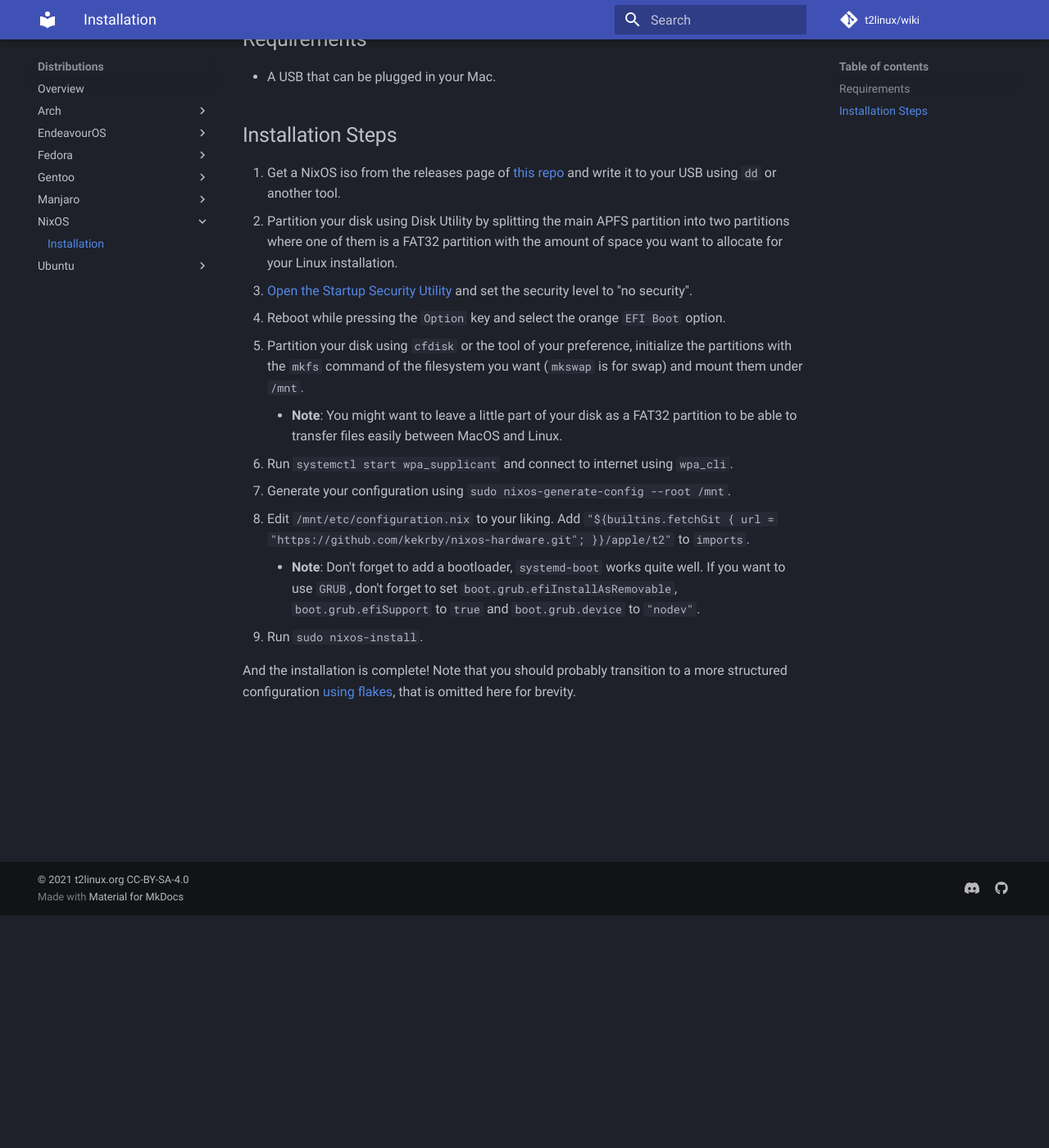
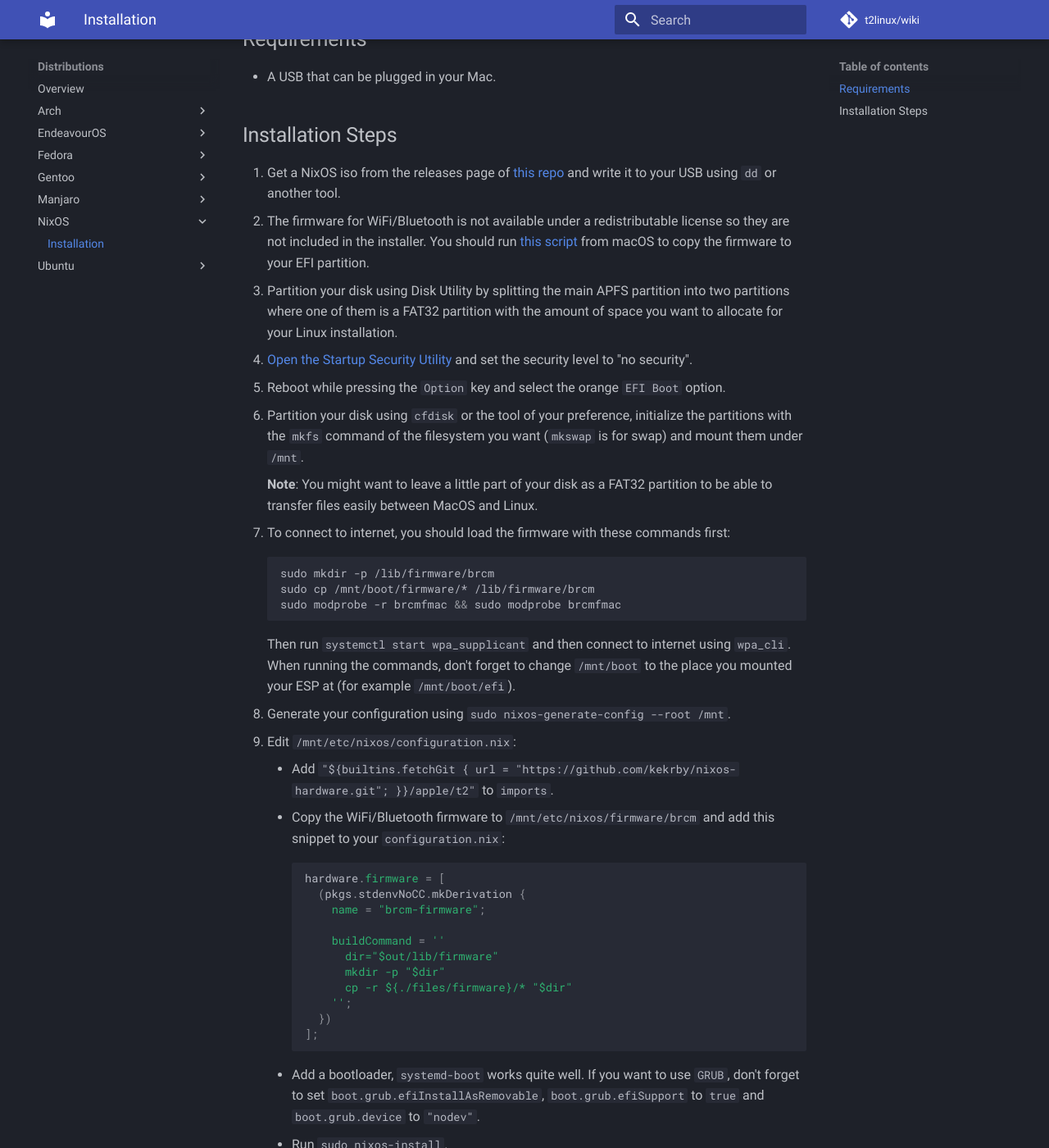
Before and after one commit to t2linux/wiki, an MkDocs documentation site: the page built from docs/distributions/nixos/installation.md, in a window 1280 px wide and 1400 px high, scrolled down 284 px. Shown: the whole window at 82% size. Built offline with MkDocs 1.6.1 and Material for MkDocs 9.7.7, drawn with Linux system fonts in a browser that asks for light colours; comment, search, counter and statistics services are not loaded.

Commit message:
docs/distributions/nixos: add instructions on how to set up firmware

````diff
--- a/docs/distributions/nixos/installation.md
+++ b/docs/distributions/nixos/installation.md
@@ -7,16 +7,46 @@
 ## Installation Steps
 
 1. Get a NixOS iso from the releases page of [this repo](https://github.com/kekrby/nixos-t2-iso) and write it to your USB using `dd` or another tool.
-2. Partition your disk using Disk Utility by splitting the main APFS partition into two partitions where one of them is a FAT32 partition with the amount of space you want to allocate for your Linux installation.
-3. [Open the Startup Security Utility](https://support.apple.com/en-us/HT208198) and set the security level to "no security".
-4. Reboot while pressing the `Option` key and select the orange `EFI Boot` option.
-5. Partition your disk using `cfdisk` or the tool of your preference, initialize the partitions with the `mkfs` command of the filesystem you want (`mkswap` is for swap) and mount them under `/mnt`.
-    * **Note**: You might want to leave a little part of your disk as a FAT32 partition to be able to transfer files easily between MacOS and Linux.
-6. Run `systemctl start wpa_supplicant` and connect to internet using `wpa_cli`.
-7. Generate your configuration using `sudo nixos-generate-config --root /mnt`.
-8. Edit `/mnt/etc/configuration.nix` to your liking. Add `"${builtins.fetchGit { url = "https://github.com/kekrby/nixos-hardware.git"; }}/apple/t2"` to `imports`.
-    * **Note**: Don't forget to add a bootloader, `systemd-boot` works quite well. If you want to use `GRUB`, don't forget to set `boot.grub.efiInstallAsRemovable`, `boot.grub.efiSupport` to `true` and `boot.grub.device` to `"nodev"`.
-9. Run `sudo nixos-install`.
+2. The firmware for WiFi/Bluetooth is not available under a redistributable license so they are not included in the installer. You should run [this script](https://github.com/t2linux/wiki/blob/master/docs/tools/firmware.sh) from macOS to copy the firmware to your EFI partition.
+3. Partition your disk using Disk Utility by splitting the main APFS partition into two partitions where one of them is a FAT32 partition with the amount of space you want to allocate for your Linux installation.
+4. [Open the Startup Security Utility](https://support.apple.com/en-us/HT208198) and set the security level to "no security".
+5. Reboot while pressing the `Option` key and select the orange `EFI Boot` option.
+6. Partition your disk using `cfdisk` or the tool of your preference, initialize the partitions with the `mkfs` command of the filesystem you want (`mkswap` is for swap) and mount them under `/mnt`.
+
+    **Note**: You might want to leave a little part of your disk as a FAT32 partition to be able to transfer files easily between MacOS and Linux.
+
+7. To connect to internet, you should load the firmware with these commands first:
+
+    ```sh
+    sudo mkdir -p /lib/firmware/brcm
+    sudo cp /mnt/boot/firmware/* /lib/firmware/brcm
+    sudo modprobe -r brcmfmac && sudo modprobe brcmfmac
+    ```
+
+    Then run `systemctl start wpa_supplicant` and then connect to internet using `wpa_cli`.
+    When running the commands, don't forget to change `/mnt/boot` to the place you mounted your ESP at (for example `/mnt/boot/efi`).
+
+8. Generate your configuration using `sudo nixos-generate-config --root /mnt`.
+9. Edit `/mnt/etc/nixos/configuration.nix`:
+    * Add `"${builtins.fetchGit { url = "https://github.com/kekrby/nixos-hardware.git"; }}/apple/t2"` to `imports`.
+    * Copy the WiFi/Bluetooth firmware to `/mnt/etc/nixos/firmware/brcm` and add this snippet to your `configuration.nix`:
+
+        ```nix
+        hardware.firmware = [
+          (pkgs.stdenvNoCC.mkDerivation {
+            name = "brcm-firmware";
+
+            buildCommand = ''
+              dir="$out/lib/firmware"
+              mkdir -p "$dir"
+              cp -r ${./files/firmware}/* "$dir"
+            '';
+          })
+        ];
+        ```
+
+    * Add a bootloader, `systemd-boot` works quite well. If you want to use `GRUB`, don't forget to set `boot.grub.efiInstallAsRemovable`, `boot.grub.efiSupport` to `true` and `boot.grub.device` to `"nodev"`.
+10. Run `sudo nixos-install`.
 
 And the installation is complete!
 Note that you should probably transition to a more structured configuration [using flakes](https://github.com/NixOS/nixos-hardware/blob/master/README.md#using-nix-flakes-support), that is omitted here for brevity.
````
